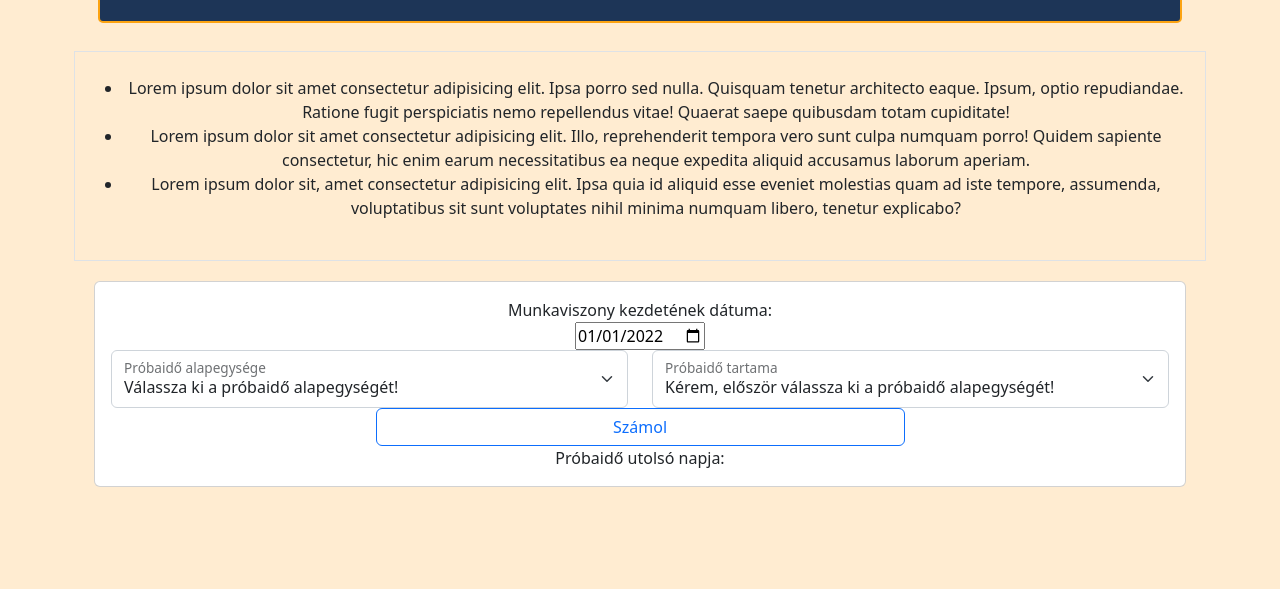
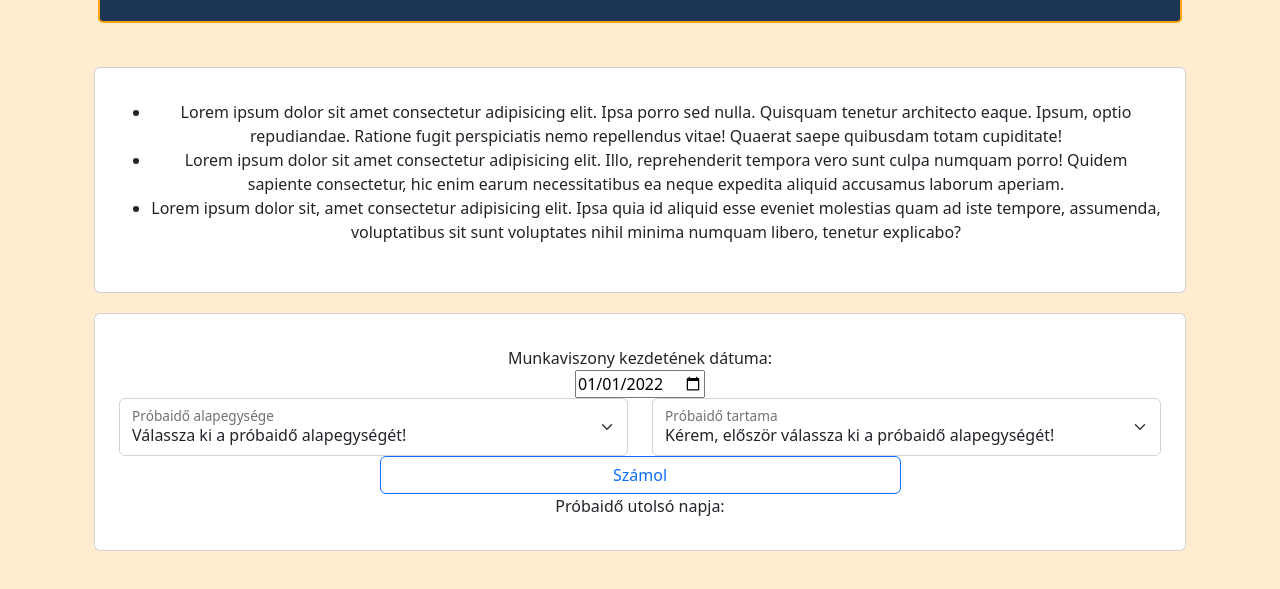
Before and after one commit to dankoattila92hun/probaidoCalc, a plain HTML site: page index.html in a window 1280 px wide. Shown: the part 133-722 px from the top of the page. Drawn offline with nearby package versions, Linux system fonts and the light colour scheme.

Commit message:
card bootstrap options

```diff
--- a/index.html
+++ b/index.html
@@ -28,27 +28,37 @@
 
     <div
         class="container-md d-flex flex-column p-2 text-center justify-content-center align-items-md-stretch align-items-center">
-        <div class="row gx-2">
-            <div class="div border p-3 gy-1 py-4">
+        <div class="row px-3 align-items-md-stretch align-items-center gy-1 gx-3">
+            <div class="col gy-4 px-2">
+                <div class="card p-2 gy-2 py-3">
+                    <div class="card-body p-3">
                         <ul>
-                    <li>Lorem ipsum dolor sit amet consectetur adipisicing elit. Ipsa porro sed nulla. Quisquam tenetur
-                        architecto eaque. Ipsum, optio repudiandae. Ratione fugit perspiciatis nemo repellendus vitae!
+                            <li>Lorem ipsum dolor sit amet consectetur adipisicing elit. Ipsa porro sed nulla. Quisquam
+                                tenetur
+                                architecto eaque. Ipsum, optio repudiandae. Ratione fugit perspiciatis nemo repellendus
+                                vitae!
                                 Quaerat saepe quibusdam totam cupiditate!
                             </li>
-                    <li>Lorem ipsum dolor sit amet consectetur adipisicing elit. Illo, reprehenderit tempora vero sunt
+                            <li>Lorem ipsum dolor sit amet consectetur adipisicing elit. Illo, reprehenderit tempora
+                                vero
+                                sunt
                                 culpa numquam porro! Quidem sapiente consectetur, hic enim earum necessitatibus ea neque
                                 expedita aliquid accusamus laborum aperiam.</li>
-                    <li>Lorem ipsum dolor sit, amet consectetur adipisicing elit. Ipsa quia id aliquid esse eveniet
-                        molestias quam ad iste tempore, assumenda, voluptatibus sit sunt voluptates nihil minima numquam
+                            <li>Lorem ipsum dolor sit, amet consectetur adipisicing elit. Ipsa quia id aliquid esse
+                                eveniet
+                                molestias quam ad iste tempore, assumenda, voluptatibus sit sunt voluptates nihil minima
+                                numquam
                                 libero, tenetur explicabo?</li>
                         </ul>
+                    </div>
+                </div>
             </div>
         </div>
 
         <div class="row px-3 align-items-md-stretch align-items-center gy-1 gx-3">
             <div class="col gy-4 px-2">
                 <!--Kezdő dátum mező-->
-                <div class="card" id="card">
+                <div class="card p-2 gy-2 py-3" id="card">
                     <div class="card-body">
                         <div class="form-group" id="probaidoCalcfForm">
                             <div class="form-group">
```
Lines whose indentation alone changed are shown as unchanged.
